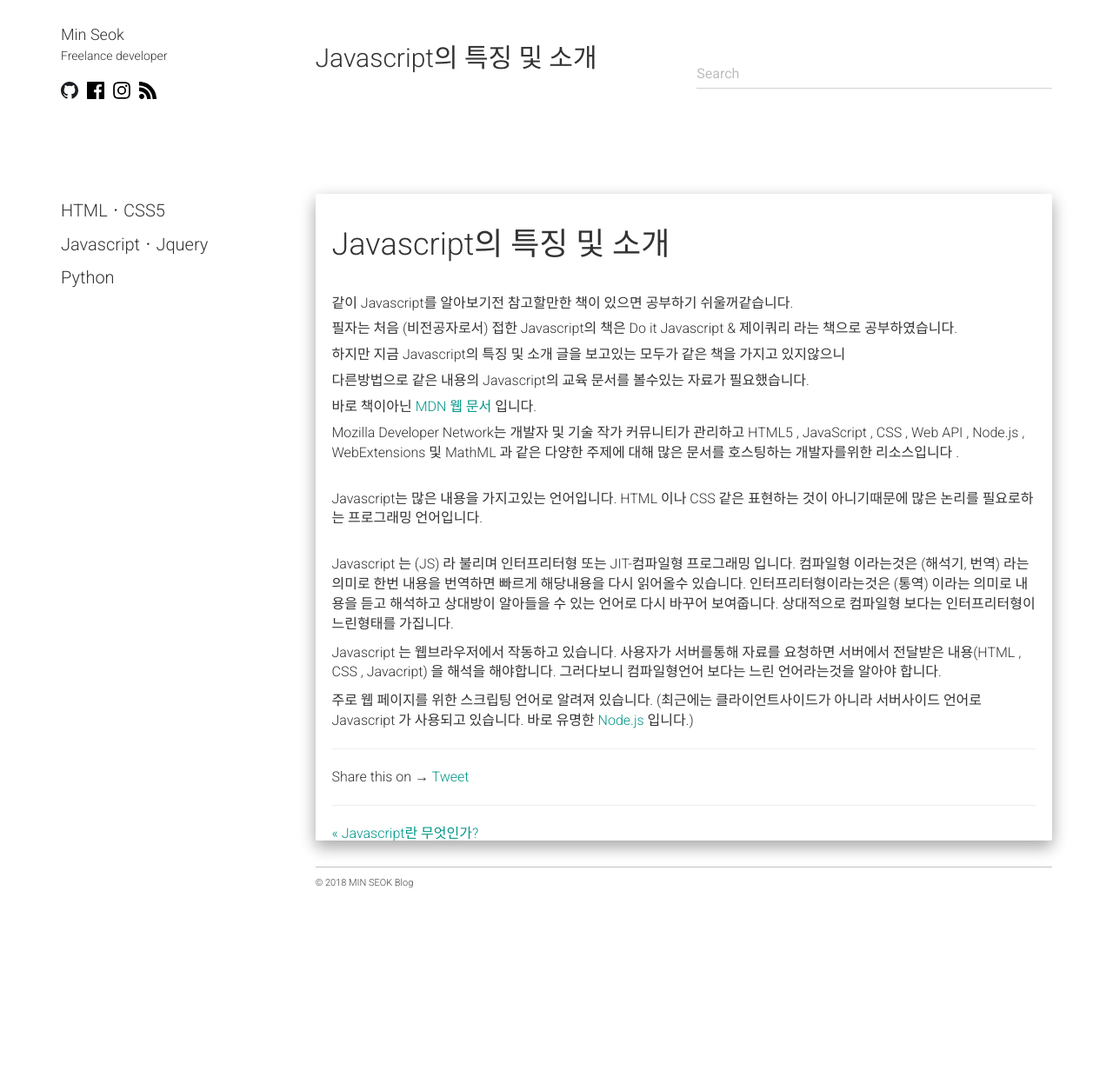
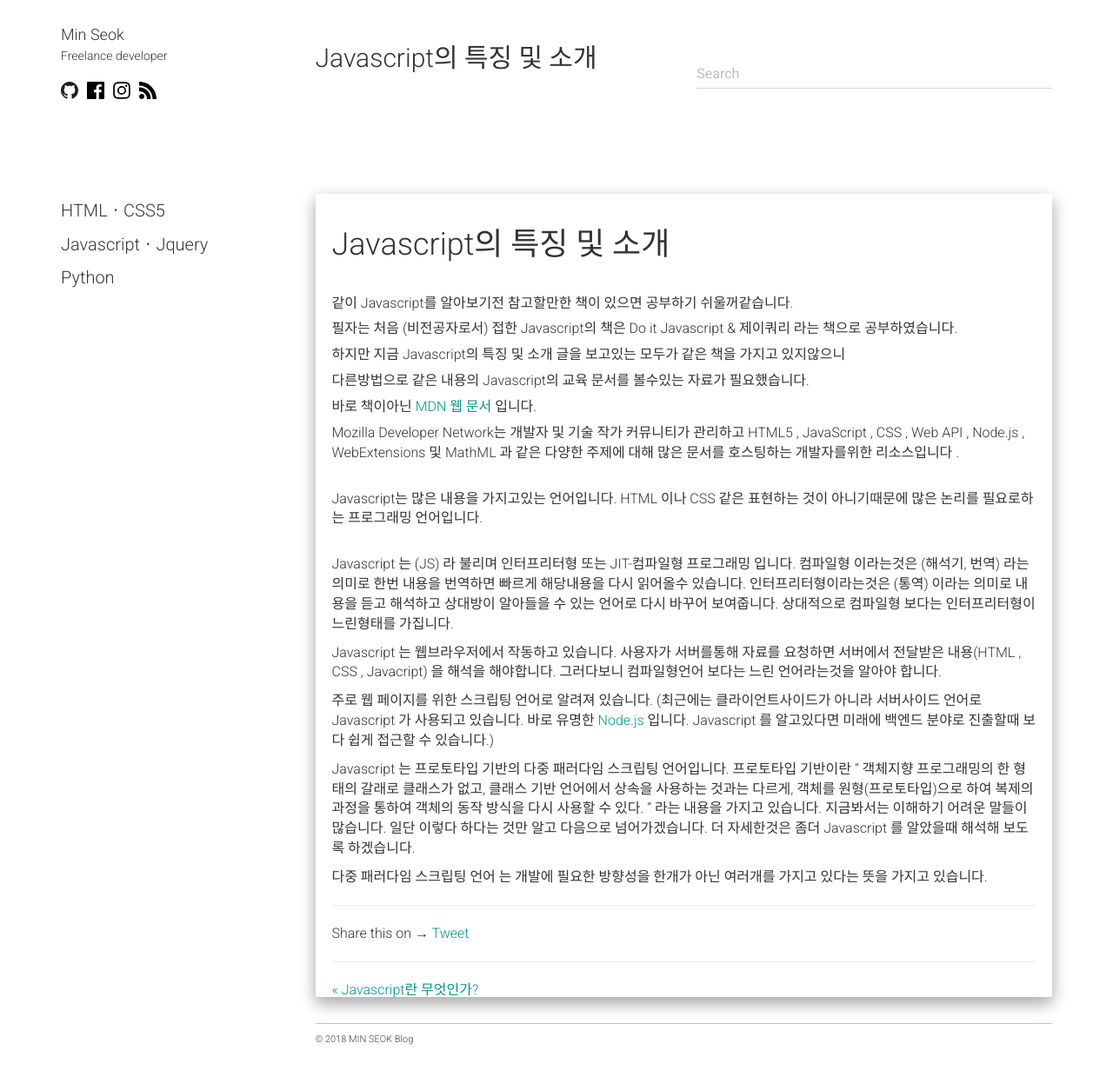
Before and after one commit to alalstjr/promote.github.io, a Jekyll site: the page built from _posts/2018-08-22-Javascript의 특징 및 소개.md, in a window 1280 px wide. Shown: the whole page at 87% size. Built offline with Jekyll 4.4.1, drawn with Linux system fonts in a browser that asks for light colours; nearby versions of some CDN libraries; our own code applies the rules of GitHub Pages for plain Markdown files; comment, search, counter and statistics services are not loaded; before the commit the page ends 1051 px from its top, so only the background shows below that.

Commit message:
Update 2018-08-22-Javascript의 특징 및 소개.md

```diff
--- a/_posts/2018-08-22-Javascript의 특징 및 소개.md
+++ b/_posts/2018-08-22-Javascript의 특징 및 소개.md
@@ -23,4 +23,9 @@
   그러다보니 컴파일형언어 보다는 느린 언어라는것을 알아야 합니다.
 
   주로 웹 페이지를 위한 스크립팅 언어로 알려져 있습니다.
-  (최근에는 클라이언트사이드가 아니라 서버사이드 언어로 Javascript 가 사용되고 있습니다. 바로 유명한 <a href="https://ko.wikipedia.org/wiki/Node.js">Node.js</a> 입니다.)
+  (최근에는 클라이언트사이드가 아니라 서버사이드 언어로 Javascript 가 사용되고 있습니다. 바로 유명한 <a href="https://ko.wikipedia.org/wiki/Node.js">Node.js</a> 입니다. Javascript 를 알고있다면 미래에 백엔드 분야로 진출할때 보다 쉽게 접근할 수 있습니다.)
+
+  Javascript 는 프로토타입 기반의 다중 패러다임 스크립팅 언어입니다.
+  프로토타입 기반이란 <q> 객체지향 프로그래밍의 한 형태의 갈래로 클래스가 없고, 클래스 기반 언어에서 상속을 사용하는 것과는 다르게, 객체를 원형(프로토타입)으로 하여 복제의 과정을 통하여 객체의 동작 방식을 다시 사용할 수 있다. </q> 라는 내용을 가지고 있습니다. 지금봐서는 이해하기 어려운 말들이 많습니다. 일단 이렇다 하다는 것만 알고 다음으로 넘어가겠습니다. 더 자세한것은 좀더 Javascript 를 알았을때 해석해 보도록 하겠습니다.
+
+  다중 패러다임 스크립팅 언어 는 개발에 필요한 방향성을 한개가 아닌 여러개를 가지고 있다는 뜻을 가지고 있습니다.
```
